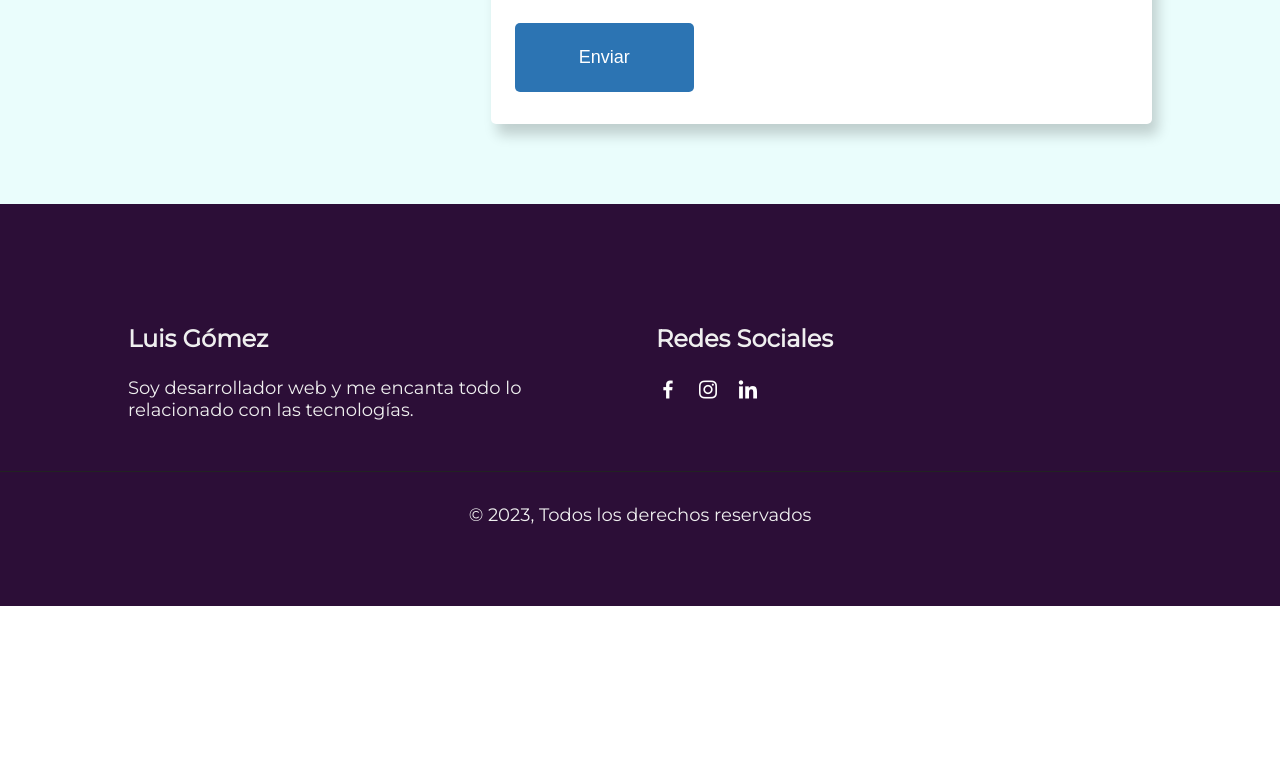
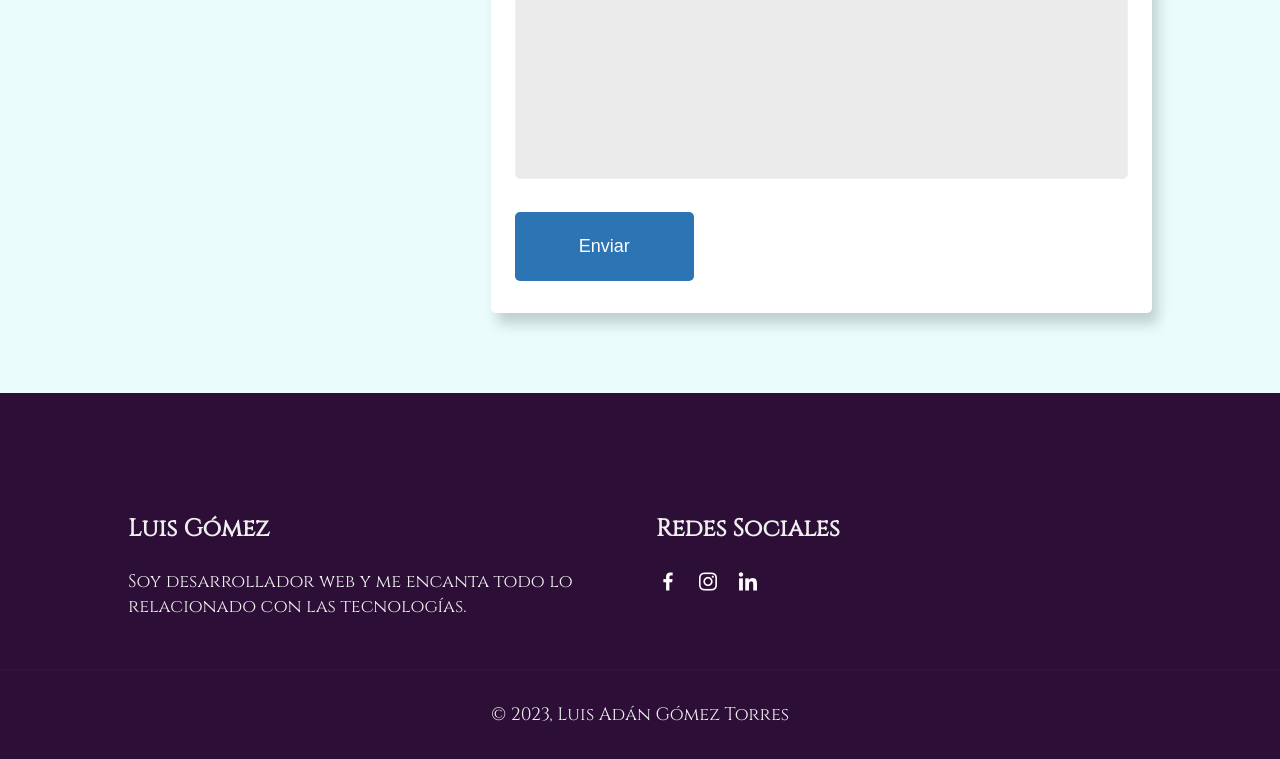
Before and after one commit to luis1290/portafolio, a plain HTML site: page index.html in a window 1280 px wide. Shown: the part 4736-5495 px from the top of the page. Before the commit the page ends 5342 px from the top, so only its background shows below. Drawn offline with nearby package versions, Linux system fonts and the light colour scheme.

Commit message:
cambios en fuente

```diff
--- a/assets/css/style.css
+++ b/assets/css/style.css
@@ -31,7 +31,7 @@
 
 
   /* Tipografía */
-  --body-font:'Montserrat', sans-serif;
+  --body-font:'Cinzel', serif;
   --big-font-size: 32px;
   --normal-font-size: 18px;
   --small-font-size: 14px;
--- a/index.html
+++ b/index.html
@@ -7,7 +7,7 @@
   <meta name="viewport" content="width=device-width, initial-scale=1.0" />
   <link rel="preconnect" href="https://fonts.googleapis.com">
   <link rel="preconnect" href="https://fonts.gstatic.com" crossorigin>
-  <link href="https://fonts.googleapis.com/css2?family=Montserrat&display=swap" rel="stylesheet">
+  <link href="https://fonts.googleapis.com/css2?family=Cinzel&display=swap" rel="stylesheet">
   <link href="https://unpkg.com/boxicons@2.1.4/css/boxicons.min.css" rel="stylesheet" />
   <link rel="icon" href="./assets/img/trabajar.png" type="image/png">
   <title>Luis Gómez</title>
@@ -298,7 +298,7 @@
       </div>
     </div>
 
-    <p class="footer__copy">&copy; 2023, Todos los derechos reservados</p>
+    <p class="footer__copy">&copy; 2023, Luis Adán Gómez Torres</p>
   </footer>
 
   <!-- enlace de script  -->
```
